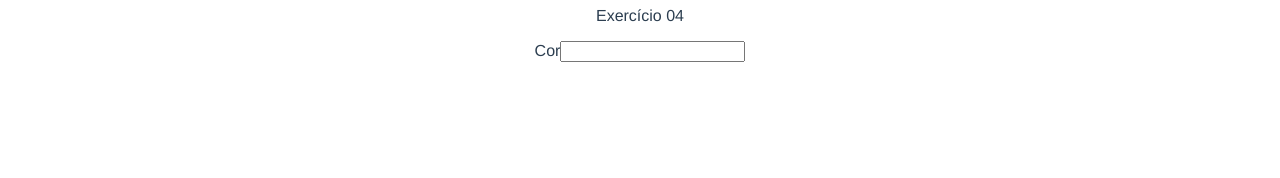
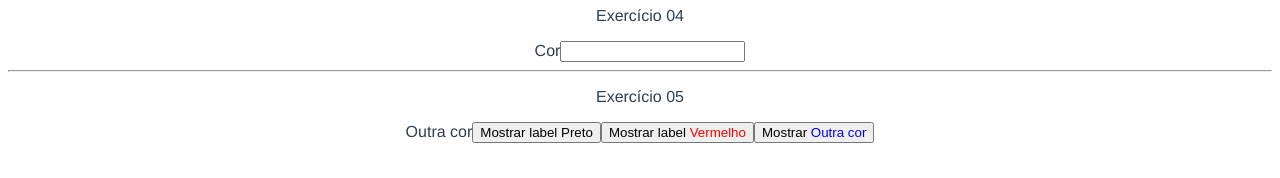
Before and after one commit to MychaelJales/Exercises-DEVinHouse, a Vue app in the folder S09/primeiros-exercicios/: page / in a window 1280 px wide. Shown: the part 619-797 px from the top of the page. Built offline with nearby package versions, Linux system fonts and the light colour scheme.

Commit message:
exercicios 05

```diff
--- a/S09/primeiros-exercicios/src/App.vue
+++ b/S09/primeiros-exercicios/src/App.vue
@@ -22,6 +22,16 @@
       <label :style="{ color: ex04 }" for="ex04">Cor</label>
       <input id="ex04" type="text" v-model="ex04">
     </div>
+    <hr>
+    <div>
+      <p>Exercício 05</p>
+      <label v-if="ex05 === 'black'" :style="{ color: ex05 }" v-text="'Label Preto'"></label>
+      <label v-else-if="ex05 === 'red'" :style="{ color: ex05 }" v-text="'Label Vermelho'"></label>
+      <label v-else :style="{ color: ex05 }" v-text="'Outra cor'"></label>
+      <button @click="ex05 = 'black'">Mostrar label Preto</button>
+      <button @click="ex05 = 'red'">Mostrar label <span :style="{ color: 'red' }">Vermelho</span></button>
+      <button @click="ex05 = 'blue'">Mostrar <span :style="{ color: 'blue' }">Outra cor</span></button>
+    </div>
   </div>
 </template>
 
@@ -33,6 +43,7 @@ export default {
       ex01: '',
       ex02: 'Old',
       ex04: '',
+      ex05: 'Label Preto',
       html: '<h6>Banner</h6><img src="https://softauthor.com/wp-content/uploads/2020/04/create-a-banner-hero-unit-in-css-1-1024x365.png" style="width:300px"/>'
     }
   }
```
